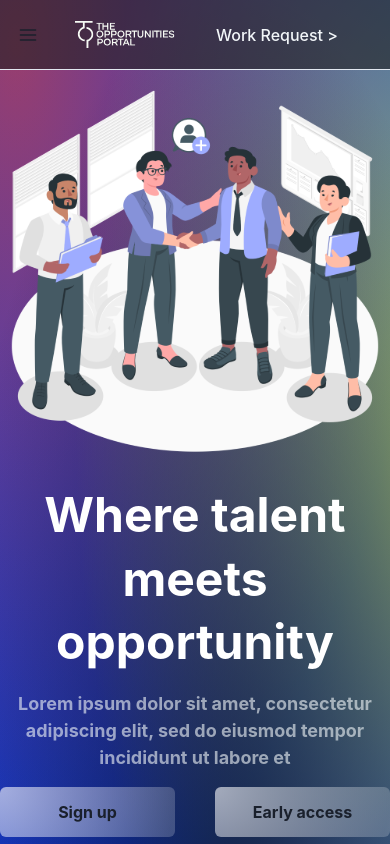
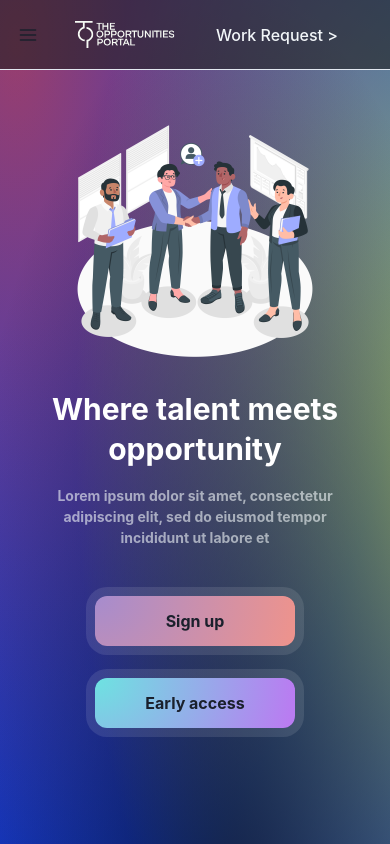
Before and after one commit to The-Opportunties-Portal/top-landing, a Next.js app: page / in a window 390 px wide. Shown: the top 844 px of the page. Built offline with nearby package versions, Linux system fonts and the light colour scheme.

Commit message:
Make hero panel responsive

```diff
--- a/components/index/Hero.tsx
+++ b/components/index/Hero.tsx
@@ -12,40 +12,69 @@ import React from "react";
 export const Hero = () => {
   return (
     <Box
+      className="hero-panel"
       h="100vh"
-      pt={"60px"}
       color="white"
       bg="radial-gradient(78.27% 114.34% at 60.01% 112.56%, rgba(11, 11, 11, 0.7) 0%, rgba(89, 89, 89, 0) 100%) /* warning: gradient uses a rotation that is not supported by CSS and may not behave as expected */, radial-gradient(96.28% 96.28% at 115.6% 50%, rgba(222, 233, 50, 0.7) 0%, rgba(59, 89, 202, 0.126) 100%) /* warning: gradient uses a rotation that is not supported by CSS and may not behave as expected */, radial-gradient(105.87% 105.87% at 4.16% 5.34%, rgba(237, 59, 40, 0.7) 0%, rgba(154, 84, 224, 0) 100%) /* warning: gradient uses a rotation that is not supported by CSS and may not behave as expected */, #0038E5;"
       position={"relative"}
       zIndex={"-1"}
     >
-      <Flex direction={"column"} h="100%" justify={"center"}>
+      <Flex
+        direction={"column"}
+        h="100%"
+        justify={"center"}
+        align={"center"}
+        gap={4}
+      >
         <Image
           src={"/images/New employee-amico 1.svg"}
-          w="408"
-          h="408"
+          w={{ base: "250px", sm: "300px", md: "350px" }}
           alt="employees discussing"
           mb={2}
         />
         <Box>
-          <VStack textAlign={"center"} spacing={4}>
-            <Heading fontSize={"5xl"}>Where talent meets opportunity</Heading>
+          <Flex
+            direction={"column"}
+            align={"center"}
+            textAlign={"center"}
+            gap={4}
+          >
+            <Heading fontSize={{ base: "3xl", sm: "4xl", md: "5xl" }} px={8}>
+              Where talent meets opportunity
+            </Heading>
             <Text
               fontWeight={"bold"}
-              fontSize={"lg"}
+              fontSize={{ base: "sm", sm: "lg", md: "xl" }}
               color={"rgba(242, 246, 249, 0.6)"}
+              px={8}
+              maxW={600}
             >
               Lorem ipsum dolor sit amet, consectetur adipiscing elit, sed do
               eiusmod tempor incididunt ut labore et{" "}
             </Text>
-            <Flex w={"100%"} justify={"center"} color={"rgba(34, 24, 72, 1)"}>
+            <Flex
+              w={"100%"}
+              mt={8}
+              gap={8}
+              justify={"center"}
+              align={"center"}
+              color={"white"}
+              direction={{
+                base: "column",
+                sm: "row",
+              }}
+            >
               <Button
                 fontWeight="bold"
                 fontSize={"md"}
                 w="200px"
                 h="50px"
-                mr={"40px"}
-                bg="radial-gradient(100% 359.18% at 0% 0%, rgba(255, 255, 255, 0.6) 0%, rgba(255, 255, 255, 0.2) 100%)"
+                sx={{
+                  background:
+                    "radial-gradient(100% 359.18% at 0% 0%, #A68CCE 0%, #EC938E 100%) ",
+                  borderRadius: "12px",
+                  boxShadow: "0px 0px 0px 9px rgba(255, 255, 255, 0.10)",
+                }}
               >
                 Sign up
               </Button>
@@ -54,12 +83,17 @@ export const Hero = () => {
                 fontSize={"md"}
                 w="200px"
                 h="50px"
-                bg="radial-gradient(100% 359.18% at 0% 0%, rgba(255, 255, 255, 0.6) 0%, rgba(255, 255, 255, 0.2) 100%)"
+                sx={{
+                  background:
+                    "radial-gradient(100% 359.18% at 0% 0%, #6DE3E1 0%, #B97CF1 100%) ",
+                  borderRadius: "12px",
+                  boxShadow: "0px 0px 0px 9px rgba(255, 255, 255, 0.10)",
+                }}
               >
                 Early access
               </Button>
             </Flex>
-          </VStack>
+          </Flex>
         </Box>
       </Flex>
     </Box>
--- a/pages/_app.tsx
+++ b/pages/_app.tsx
@@ -7,7 +7,6 @@ import { theme } from "../styles/theme";
 export default function App({ Component, pageProps }: AppProps) {
   return (
     <ChakraProvider theme={theme}>
-      <Navbar />
       <Component {...pageProps} />
     </ChakraProvider>
   );
--- a/pages/index.tsx
+++ b/pages/index.tsx
@@ -17,6 +17,8 @@ const inter = Inter({ subsets: ["latin"] });
 export default function Home() {
   return (
     <>
+      <Navbar />
+
       <Hero />
 
       {/* <Box
--- a/styles/theme.tsx
+++ b/styles/theme.tsx
@@ -1,7 +1,7 @@
 import { extendTheme } from "@chakra-ui/react";
 
 const breakpoints = {
-  sm: "475px",
+  sm: "500px",
   md: "900px",
   lg: "960px",
 };
```
